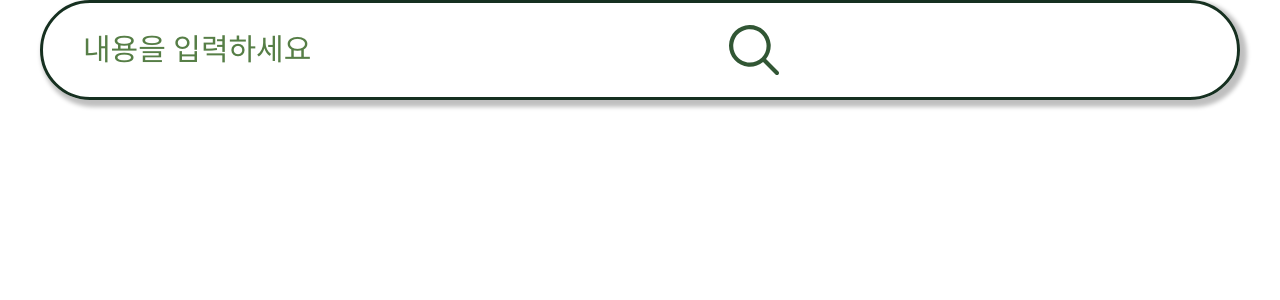
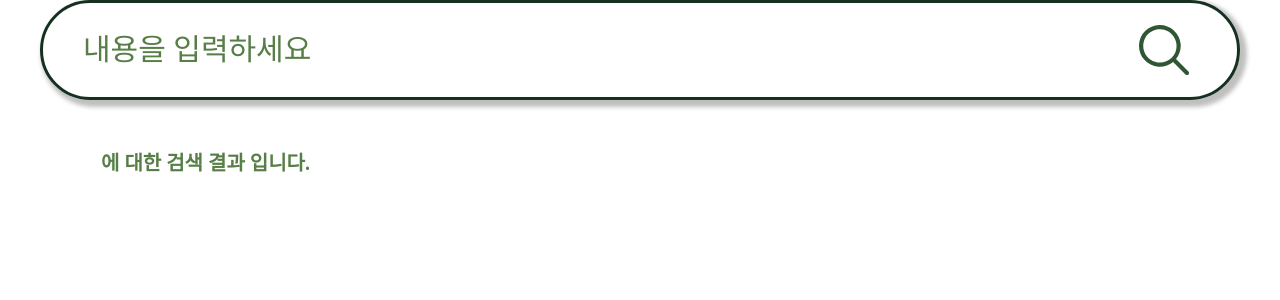
Before and after one commit to TacoSrirachaStudy/book-search-ts, a React (Vite) app: page / in a window 1280 px wide. Shown: the top 300 px of the page. Built offline with nearby package versions, Linux system fonts and the light colour scheme; a web font is replaced by a local one.

Commit message:
[ feat ] input에 값 넣고 버튼 눌렀을 때 화면에 보이도록 구현

```diff
--- a/src/pages/Search/components/SearchButton.tsx
+++ b/src/pages/Search/components/SearchButton.tsx
@@ -2,9 +2,20 @@ import SearchIcon from '@assets/searchIc.svg';
 import styled from '@emotion/styled';
 import { commonFlex } from '@styles/common';
 
-export default function SearchButton() {
+interface SearchButtonProps {
+  userInput: string;
+  setConfirmValue: React.Dispatch<React.SetStateAction<string>>;
+}
+
+export default function SearchButton(props: SearchButtonProps) {
+  const { userInput, setConfirmValue } = props;
+
+  function handleButton() {
+    setConfirmValue(userInput);
+  }
+
   return (
-    <IconButton type="button">
+    <IconButton type="button" onClick={handleButton}>
       <img src={SearchIcon} alt="버튼" />
     </IconButton>
   );
@@ -13,5 +24,5 @@ export default function SearchButton() {
 const IconButton = styled.button`
   ${commonFlex}
   position: absolute;
-  right: 50rem;
+  right: 5rem;
 `;
--- /dev/null
+++ b/src/pages/Search/components/SearchWrapper.tsx
@@ -0,0 +1,49 @@
+import styled from '@emotion/styled';
+import { commonFlex } from '@styles/common';
+import SerachInput from './SerachInput';
+import SearchButton from './SearchButton';
+import { useState } from 'react';
+
+export default function SearchWrapper() {
+  const [userInput, setUserInput] = useState('');
+  const [confirmValue, setConfirmValue] = useState('');
+
+  return (
+    <Wrapper>
+      <Container>
+        <SerachInput userInput={userInput} setUserInput={setUserInput} />
+        <SearchButton userInput={userInput} setConfirmValue={setConfirmValue} />
+      </Container>
+      <Result>
+        <SearchResult>{confirmValue}</SearchResult> 에 대한 검색 결과 입니다.
+      </Result>
+    </Wrapper>
+  );
+}
+
+const Wrapper = styled.div`
+  display: flex;
+  flex-direction: column;
+  gap: 4.7rem;
+  width: 120rem;
+`;
+
+const Container = styled.section`
+  ${commonFlex}
+  position: relative;
+  width: 120rem;
+`;
+
+const Result = styled.p`
+  ${commonFlex}
+  gap: 2.1rem;
+  justify-content: flex-start;
+  margin-left: 4rem;
+  ${({ theme }) => theme.fonts.SubTitle02};
+  color: ${({ theme }) => theme.colors.textColor01};
+`;
+
+const SearchResult = styled.p`
+  ${({ theme }) => theme.fonts.Title01};
+  color: ${({ theme }) => theme.colors.main01};
+`;
--- a/src/pages/Search/components/SerachInput.tsx
+++ b/src/pages/Search/components/SerachInput.tsx
@@ -1,10 +1,27 @@
 import styled from '@emotion/styled';
 import { commonFlex } from '@styles/common';
 
-export default function SerachInput() {
+interface SearchInputProp {
+  userInput: string;
+  setUserInput: React.Dispatch<React.SetStateAction<string>>;
+}
+
+export default function SerachInput(prop: SearchInputProp) {
+  const { userInput, setUserInput } = prop;
+
+  function handleSearch(e: React.ChangeEvent<HTMLInputElement>) {
+    setUserInput(e.target.value);
+    console.log(userInput);
+  }
+
   return (
     <>
-      <Input placeholder="내용을 입력하세요" type="text" />
+      <Input
+        placeholder="내용을 입력하세요"
+        type="text"
+        value={userInput}
+        onChange={handleSearch}
+      />
     </>
   );
 }
--- a/src/pages/Search/index.tsx
+++ b/src/pages/Search/index.tsx
@@ -1,12 +1,10 @@
-import SearchButton from './components/SearchButton';
-import SerachInput from './components/SerachInput';
+import SearchWrapper from './components/SearchWrapper';
 
 // 검색화면입니다.
 export default function Search() {
   return (
     <>
-      <SerachInput />
-      <SearchButton />
+      <SearchWrapper />
     </>
   );
 }
```
